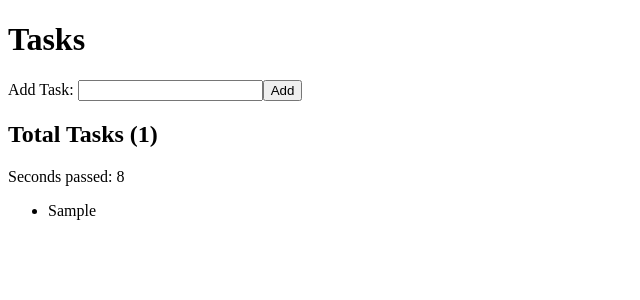
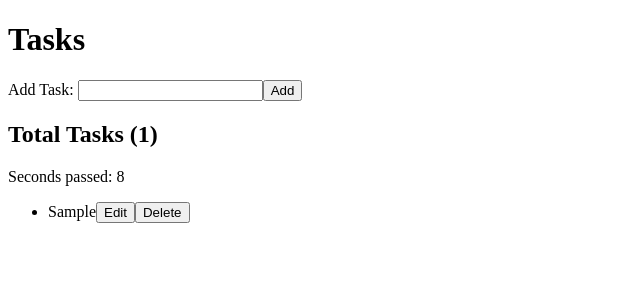
Before and after one commit to Pushpesh987/todo-app, a React (Vite) app: page / in a window 1280 px wide. Both pictures are taken after typing "Sample" into the empty fields and a click on the button "Add". Shown: the top 300 px of the page, without its empty margins (0-640 px from the left). Built offline with nearby package versions, Linux system fonts and the light colour scheme.

Commit message:
edit and delete with the test

```diff
--- a/src/App.tsx
+++ b/src/App.tsx
@@ -1,4 +1,4 @@
-import React from 'react';
+import React, { useState } from 'react';
 import { Task } from './types';
 import AddTask from './AddTask';
 import TaskList from './TaskList';
@@ -6,17 +6,30 @@ import TaskListItem from './TaskListItem';
 import TaskListHeader from './TaskListHeader';
 
 function App() {
-  const [tasks, setTasks] = React.useState<Task[]>([]);
+  const [tasks, setTasks] = useState<Task[]>([]);
 
   const onAddTask = (taskName: string) => {
-    setTasks([
-      ...tasks,
-      {
-        id: new Date().getTime(),
-        title: taskName,
-        isCompleted: false,
-      },
-    ]);
+    const newTask: Task = {
+      id: new Date().getTime(),
+      title: taskName,
+      isCompleted: false,
+    };
+    setTasks([...tasks, newTask]);
+  };
+
+  const onUpdateTask = (taskId: number, updatedTask: Task) => {
+    const updatedTasks = tasks.map((task) => {
+      if (task.id === taskId) {
+        return updatedTask;
+      }
+      return task;
+    });
+    setTasks(updatedTasks);
+  };
+
+  const onDeleteTask = (taskId: number) => {
+    const updatedTasks = tasks.filter((task) => task.id !== taskId);
+    setTasks(updatedTasks);
   };
 
   return (
@@ -25,7 +38,12 @@ function App() {
       <AddTask onAddTask={onAddTask} />
       <TaskList header={<TaskListHeader count={tasks.length} />}>
         {tasks.map((task) => (
-          <TaskListItem key={task.id}>{task.title}</TaskListItem>
+          <TaskListItem
+            key={task.id}
+            task={task}
+            onUpdateTask={onUpdateTask}
+            onDeleteTask={onDeleteTask}
+          />
         ))}
       </TaskList>
     </div>
--- a/src/TaskListItem.tsx
+++ b/src/TaskListItem.tsx
@@ -1,3 +1,62 @@
-export default function TaskListItem({ children }: React.PropsWithChildren) {
-  return <li>{children}</li>;
-}
+import React, { useState } from 'react';
+import { Task } from './types';
+
+type TaskListItemProps = {
+  task: Task;
+  onUpdateTask: (taskId: number, updatedTask: Task) => void;
+  onDeleteTask: (taskId: number) => void;
+};
+
+const TaskListItem: React.FC<TaskListItemProps> = ({
+  task,
+  onUpdateTask,
+  onDeleteTask,
+}) => {
+  const [isEditing, setIsEditing] = useState(false);
+  const [editedTask, setEditedTask] = useState<Task>({ ...task });
+
+  const handleUpdateTask = () => {
+    onUpdateTask(task.id, editedTask);
+    setIsEditing(false);
+  };
+
+  const handleDeleteTask = () => {
+    onDeleteTask(task.id);
+  };
+
+  return (
+    <li>
+      {isEditing ? (
+        <div>
+          <input
+            type="text"
+            value={editedTask.title}
+            onChange={(e) =>
+              setEditedTask({ ...editedTask, title: e.target.value })
+            }
+            data-testid={`edit-input-${task.id}`}
+          />
+          <button onClick={handleUpdateTask}>Save</button>
+        </div>
+      ) : (
+        <div>
+          <span>{task.title}</span>
+          <button
+            onClick={() => setIsEditing(true)}
+            data-testid={`edit-button-${task.id}`}
+          >
+            Edit
+          </button>
+          <button
+            onClick={handleDeleteTask}
+            data-testid={`delete-button-${task.id}`}
+          >
+            Delete
+          </button>
+        </div>
+      )}
+    </li>
+  );
+};
+
+export default TaskListItem;
```
Also changed, not shown: 1 other file (tests, documents, lock files or other folders).
